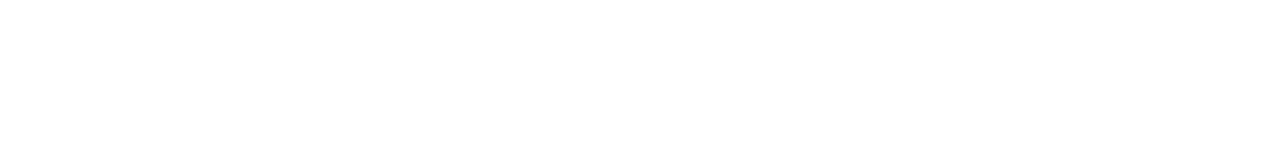
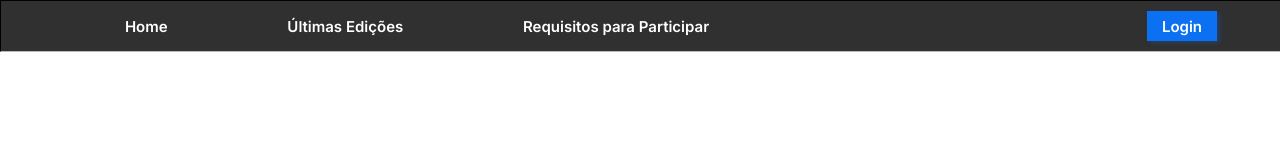
Before and after one commit to ingrid212/Bootcamp, a plain HTML site: page index.html in a window 1280 px wide. Drawn offline with Linux system fonts and the light colour scheme.

Commit message:
criação do css

```diff
--- a/index.html
+++ b/index.html
@@ -5,8 +5,19 @@
     <meta http-equiv="X-UA-Compatible" content="IE=edge">
     <meta name="viewport" content="width=device-width, initial-scale=1.0">
     <title>Bootcamp</title>
+    <link rel="stylesheet" href="style.css">
+    <link rel="preconnect" href="https://fonts.googleapis.com">
+    <link rel="preconnect" href="https://fonts.gstatic.com" crossorigin>
+    <link href="https://fonts.googleapis.com/css2?family=Inter:wght@100..900&display=swap" rel="stylesheet">
 </head>
 <body>
-
+    <nav id="principal">
+        <div id="menu">
+            <a href="">Home</a>
+            <a href="">Últimas Edições</a>
+            <a href="">Requisitos para Participar</a>
+        </div>
+        <button>Login</button>
+    </nav>
 </body>
 </html>
--- /dev/null
+++ b/style.css
@@ -0,0 +1,52 @@
+body {
+    margin: 0px;
+    padding: 0px;
+}
+
+#principal {
+    width: 100%;
+    height: 100%;
+    border: 1px solid black;
+    background-color: #303030;
+    padding-top: 10px;
+    padding-bottom: 10px;
+    display: flex;
+    justify-content: space-between;
+    align-items: center;
+    border-bottom: 1px solid #bababa;
+}
+
+#menu {
+    display: flex;
+    width: 55%;
+    justify-content: space-around;
+    align-items: center;
+    margin-left: 5%;
+}
+
+#principal div a {
+    font-family: 'Inter';
+    font-size: 15px;
+    font-weight: 600;
+    color: white;
+    text-decoration: none;
+
+}
+
+#principal div a:hover {
+    color: #cccccc;
+}
+
+#principal button {
+    margin-right: 5%;
+    background-color: #0C70F2;
+    border: 0px;
+    height: 30px;
+    width: 70px;
+    font-family: 'Inter';
+    font-size: 15px;
+    font-weight: 600;
+    color: white;
+    box-shadow: 3px 2px 4px rgba(12, 112, 242, 0.25);
+    cursor: pointer;
+}
```
